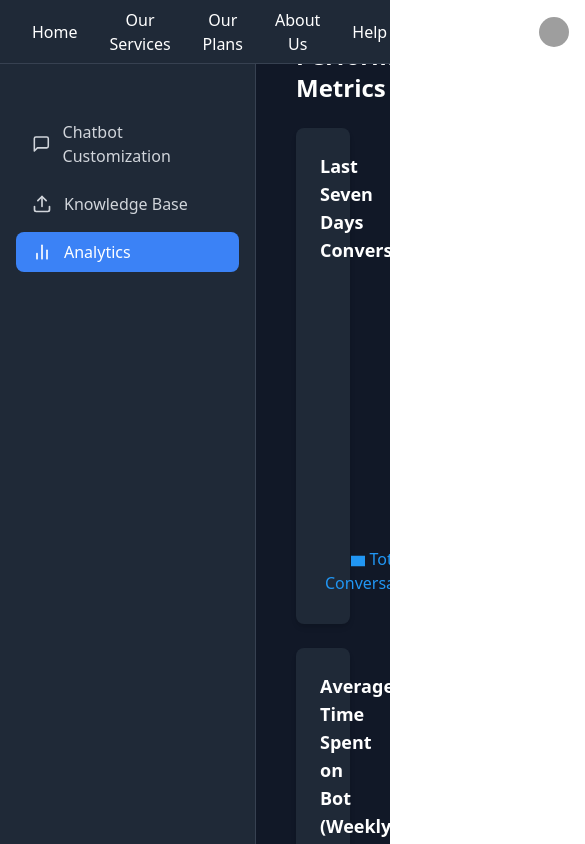
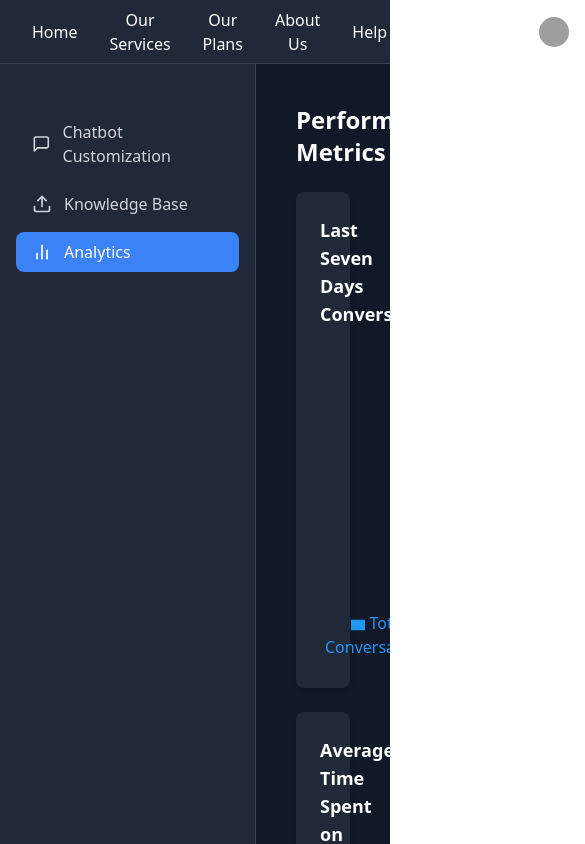
Before and after one commit to AmrapaliUnkal5/transcript_project, a React (Vite) app in the folder frontend/: page /performance in a window 390 px wide. Shown: the top 844 px of the page, 585 px wide, since content can reach past the window. Built offline with nearby package versions, Linux system fonts and the light colour scheme; no server answers; sample sign-in values are in the browser's storage; grey boxes are pictures that could not be loaded.

Commit message:
make it responsive

```diff
--- a/frontend/src/components/Layout/Header.tsx
+++ b/frontend/src/components/Layout/Header.tsx
@@ -57,7 +57,8 @@ export const Header = ({ isDark, toggleTheme }: HeaderProps) => {
   }, []);
 
   return (
-    <header className="fixed top-0 left-0 right-0 z-50 bg-white dark:bg-gray-800 h-16 px-6 flex items-center justify-between border-b border-gray-200 dark:border-gray-700">
+    <header className="bg-white dark:bg-gray-800 h-16 px-6 flex items-center justify-between border-b border-gray-200 dark:border-gray-700
+">
 
        {/* Left Section: Logo/Image */}
        <div className="flex items-center space-x-4">
--- a/frontend/src/components/Layout/Layout.tsx
+++ b/frontend/src/components/Layout/Layout.tsx
@@ -57,18 +57,17 @@ export const Layout = () => {
   }, []);
 
   return (
-    <div className="flex h-screen bg-gray-50 dark:bg-gray-900">
+    <div className="flex flex-col h-screen">
+    {/* Header at the top */}
+    <Header user={user} isDark={isDark} toggleTheme={() => setIsDark(!isDark)} />
+
+    {/* Below header: Sidebar + Main Content */}
+    <div className="flex flex-1 overflow-hidden">
       <Sidebar />
-      <div className="flex-1 flex flex-col overflow-hidden">
-        <Header
-          user={user}
-          isDark={isDark}
-          toggleTheme={() => setIsDark(!isDark)}
-        />
-        <main className="flex-1 overflow-x-hidden overflow-y-auto bg-gray-50 dark:bg-gray-900 p-6">
-          <Outlet />
-        </main>
-      </div>
+      <main className="flex-1 overflow-y-auto p-6 bg-gray-50 dark:bg-gray-900">
+        <Outlet />
+      </main>
     </div>
+  </div>
   );
 };
--- a/frontend/src/components/Layout/Sidebar.tsx
+++ b/frontend/src/components/Layout/Sidebar.tsx
@@ -41,7 +41,7 @@ export const Sidebar = () => {
   };
 
   return (
-    <aside className="bg-white dark:bg-gray-800 w-64 h-[calc(100vh-4rem)] mt-16 p-4 border-r border-gray-200 dark:border-gray-700">
+    <aside className="bg-white dark:bg-gray-800 w-64 h-[calc(100vh-4rem)] p-4 border-r border-gray-200 dark:border-gray-700">
       <div
         className="flex items-center justify-center mb-8 cursor-pointer hover:opacity-80 transition-opacity"
         onClick={() => navigate("/")}
--- a/frontend/src/pages/ChatbotCustomization.tsx
+++ b/frontend/src/pages/ChatbotCustomization.tsx
@@ -726,7 +726,7 @@ export const ChatbotCustomization = () => {
   };
 
   return (
-    <div className="space-y-6">
+    <div>
       {loading && <Loader />}
       <div className="flex items-center justify-between">
         <h1 className="text-2xl font-bold text-gray-900 dark:text-white">
--- a/frontend/src/pages/Settings.tsx
+++ b/frontend/src/pages/Settings.tsx
@@ -415,7 +415,7 @@ export const Settings = () => {
                 />
               </label>
             </div>
-            <h2 className="text-xl font-semibold">
+            <h2 className="text-lg font-semibold mb-4 text-white">
               {settings.name || "Unnamed"}
             </h2>
             <p className="text-gray-500 dark:text-gray-400">{settings.email}</p>
@@ -425,7 +425,7 @@ export const Settings = () => {
 
       <div className="md:col-span-2">
         <div className="bg-white dark:bg-gray-800 shadow rounded-lg p-6">
-          <h2 className="text-lg font-semibold mb-4">Profile Information</h2>
+          <h2 className="text-lg font-semibold mb-4 text-white">Profile Information</h2>
           <div className="space-y-4">
             <div>
               <label
@@ -547,7 +547,7 @@ export const Settings = () => {
         </div>
         <div className="md:col-span-2 mt-6">
           <div className="bg-white dark:bg-gray-800 shadow rounded-lg p-6">
-            <h2 className="text-lg font-semibold mb-4">Subscription Details</h2>
+            <h2 className="text-lg font-semibold mb-4 text-white">Subscription Details</h2>
             <div className="grid grid-cols-1 md:grid-cols-2 gap-4">
               <div>
                 <label className="block text-sm font-medium text-gray-700 dark:text-gray-300 mb-1">
@@ -634,7 +634,7 @@ export const Settings = () => {
         <div className="bg-white dark:bg-gray-800 shadow rounded-lg p-6 mt-6">
           <div className="flex items-center mb-4">
             <Key className="w-5 h-5 mr-2 text-gray-500" />
-            <h2 className="text-lg font-semibold">Change Password</h2>
+            <h2 className="text-lg font-semibold mb-4 text-white">Change Password</h2>
           </div>
           <div className="space-y-4">
             <div>
```
